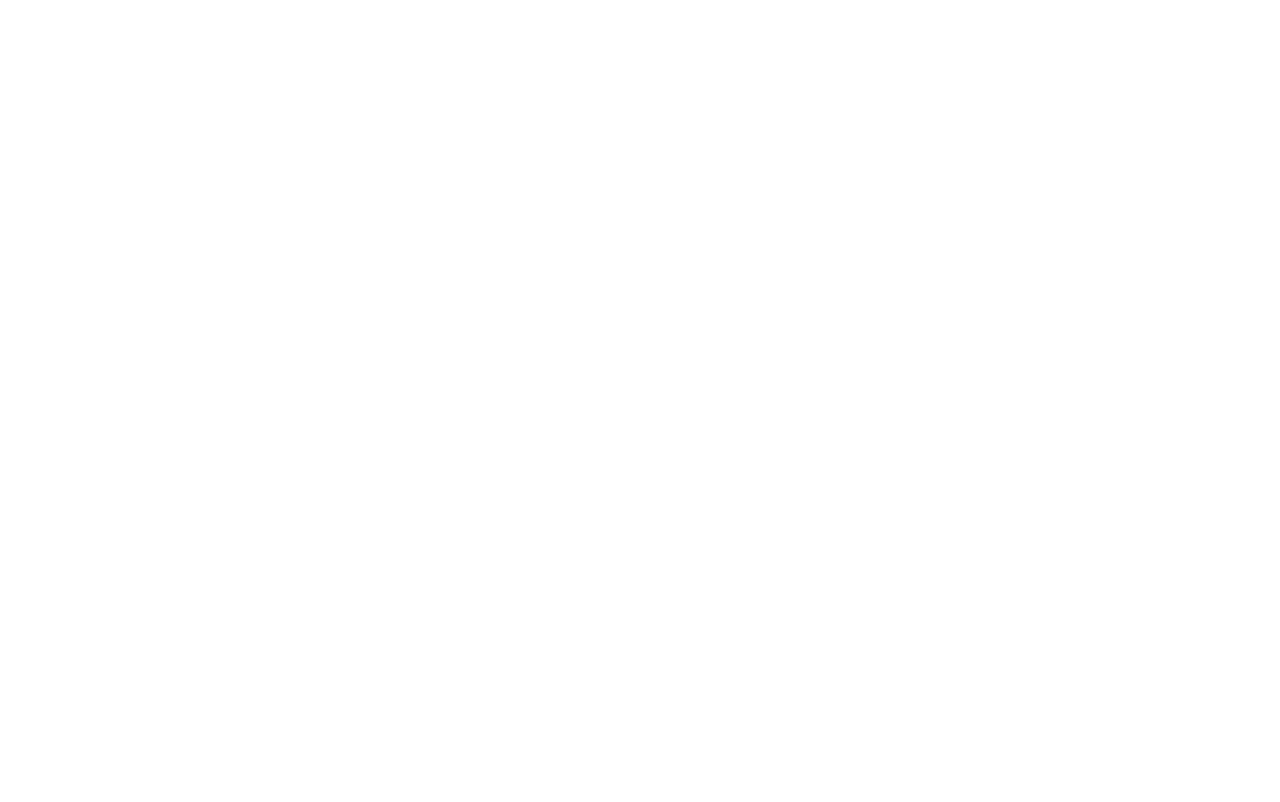
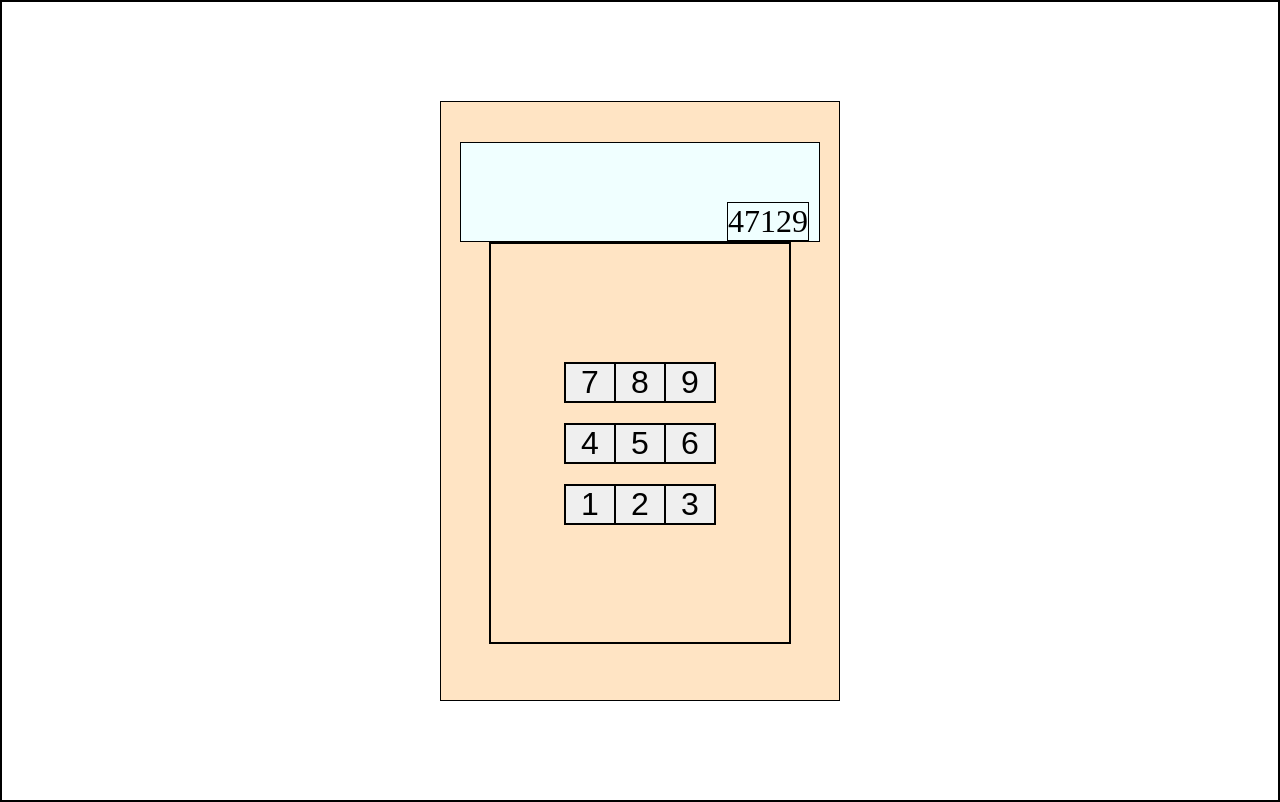
Before and after one commit to tazanaun/calculator, a plain HTML site: page index.html in a window 1280 px wide. Drawn offline with Linux system fonts and the light colour scheme.

Commit message:
Added buttons to webpage for numpad Layout needs to be worked on still.

```diff
--- a/index.html
+++ b/index.html
@@ -4,6 +4,17 @@
 		<meta charset="UTF-8" />
 		<meta name="viewport" content="width=device-width, initial-scale=1.0" />
 		<title>Calculator</title>
+		<script src="script.js" defer></script>
+		<link rel="stylesheet" href="styles.css" />
 	</head>
-	<body></body>
+	<body>
+		<div class="calc-body">
+			<div class="calc-screen">
+				<p id="screen-text">47129</p>
+			</div>
+			<div class="buttons">
+				<div class="num-pad"></div>
+			</div>
+		</div>
+	</body>
 </html>
--- a/script.js
+++ b/script.js
@@ -13,3 +13,33 @@
 function divide(a, b) {
 	if (b != 0) return a / b;
 }
+
+let num1;
+let operator;
+let num2;
+
+function operate(operate, num1, num2) {
+	if (operate == "+") add(num1, num2);
+	else if (operate == "-") subtract(num1, num2);
+	else if (operate == "*") multiply(num1, num2);
+	else if (operate == "/") divide(num1, num2);
+}
+
+function createButtons() {
+	const numPad = document.querySelector(".num-pad");
+	let count = 9;
+	for (let i = 0; i < 3; i++) {
+		const newRow = document.createElement("div");
+		newRow.className = `row-${i}`;
+		for (let j = 0; j < 3; j++) {
+			const newButton = document.createElement("button");
+			newButton.textContent = count;
+			newButton.style.fontSize = "xx-large";
+			newButton.style.width = "50px";
+			newRow.appendChild(newButton);
+			count--;
+		}
+		numPad.appendChild(newRow);
+	}
+}
+createButtons();
--- a/styles.css
+++ b/styles.css
@@ -0,0 +1,46 @@
+* {
+	box-sizing: border-box;
+	margin: 0px;
+	padding: 0px;
+	border: 1px black solid;
+}
+body {
+	display: flex;
+	justify-content: center;
+	align-items: center;
+	height: 100vh;
+}
+.calc-body {
+	width: 400px;
+	height: 600px;
+	background-color: bisque;
+	display: flex;
+	flex-direction: column;
+	align-items: center;
+}
+
+.calc-screen {
+	height: 100px;
+	width: 360px;
+	margin-top: 40px;
+	background-color: azure;
+	font-size: xx-large;
+	display: flex;
+	flex-direction: column-reverse;
+	align-items: end;
+	padding-right: 10px;
+}
+
+.num-pad {
+	width: 300px;
+	height: 400px;
+	display: flex;
+	flex-direction: column;
+	justify-content: center;
+	align-items: center;
+	gap: 20px;
+}
+.num-pad > div {
+	display: flex;
+	flex-direction: row-reverse;
+}
```
